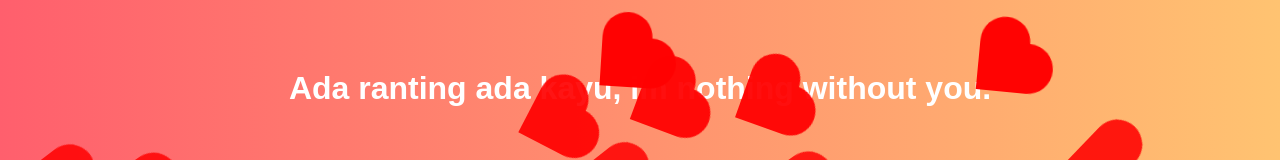
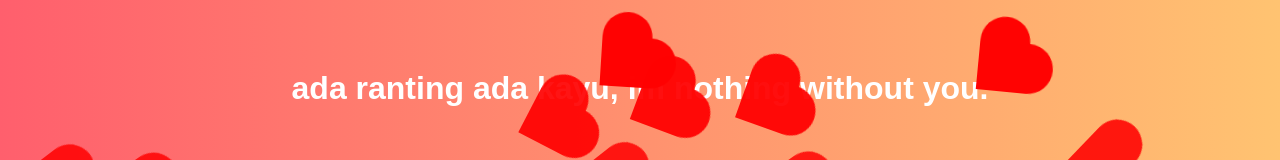
Before and after one commit to MNR1206/Love-Animation, a plain HTML site: page index.html in a window 1280 px wide. Shown: the part 312-472 px from the top of the page. Drawn offline with Linux system fonts and the light colour scheme.

Commit message:
Update index.html

```diff
--- a/index.html
+++ b/index.html
@@ -8,7 +8,7 @@
 </head>
 <body>
     <div class="container">
-        <h1>Ada ranting ada kayu,
+        <h1>ada ranting ada kayu,
             im nothing without you.
         </h1>
     </div>
```
